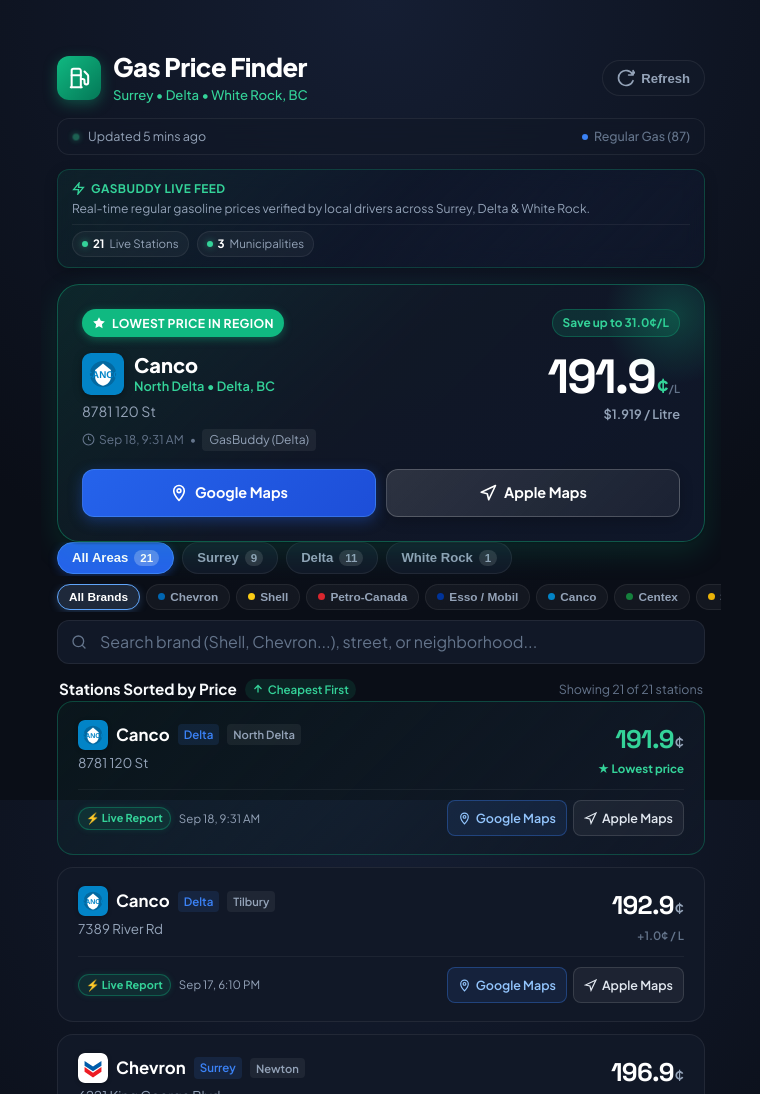
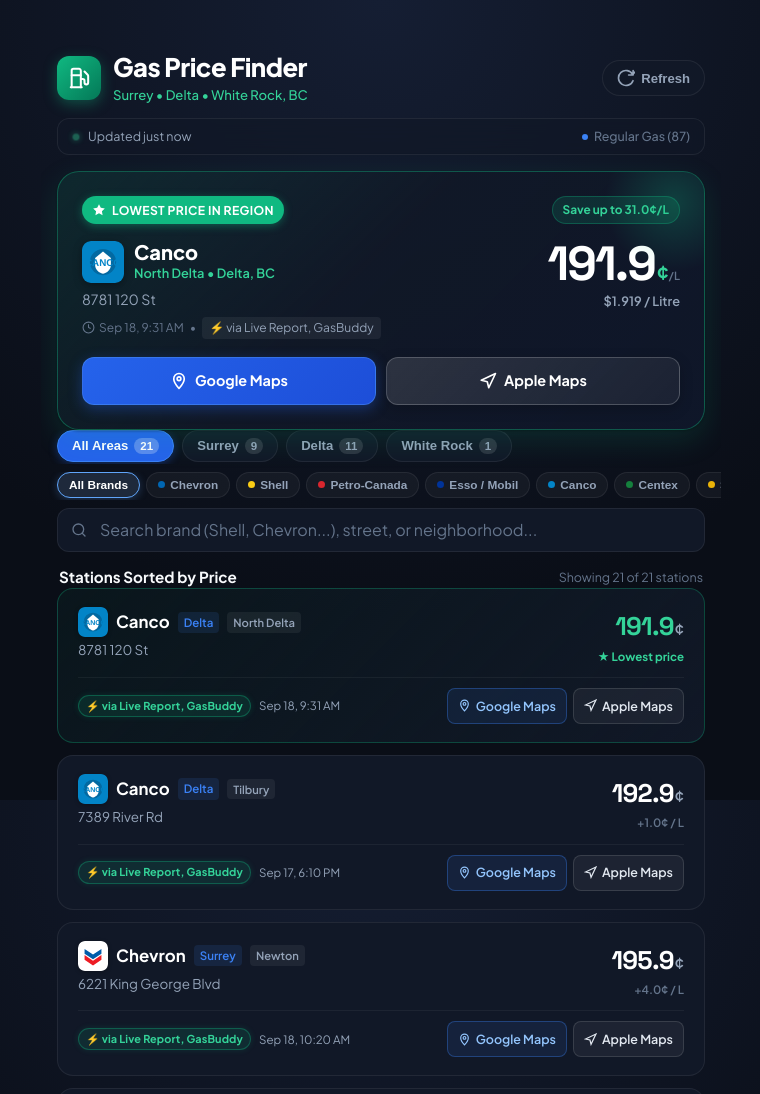
Before and after one commit to skyvas/gas-price-surrey, a plain HTML site: page index.html in a window 1280 px wide. Shown: the top 1094 px of the page, without its empty margins (259-1019 px from the left). Drawn offline with Linux system fonts and the light colour scheme.

Commit message:
Fix UI: Remove top banner & Cheapest First pill, label sources as via Live Report, GasBuddy
- Remove the top status banner card (live feed strip) for a clean, minimal header
- Remove the non-functional 'Cheapest First' sort pill
- Update source label across all station cards and hero card to 'via Live Report, GasBuddy'
- Add cache-busting headers and query parameters to ensure fresh data on every page load

```diff
--- a/data/gas_prices.json
+++ b/data/gas_prices.json
@@ -1,8 +1,8 @@
 {
   "metadata": {
     "title": "Surrey, Delta & White Rock Gas Prices",
-    "last_updated_utc": "2026-09-18T17:15:24.779470+00:00",
-    "last_updated_formatted": "September 18, 2026 at 05:15 PM UTC",
+    "last_updated_utc": "2026-09-18T17:21:26.983145+00:00",
+    "last_updated_formatted": "September 18, 2026 at 05:21 PM UTC",
     "target_region": "Surrey, Delta, White Rock, British Columbia",
     "fuel_type_default": "regular",
     "supported_fuel_types": [
@@ -75,7 +75,9 @@
       "country": "Canada",
       "last_updated": "Sep 18, 9:31 AM",
       "is_live": true,
-      "source": "GasBuddy (Delta)",
+      "source": "via Live Report, GasBuddy",
+      "source_name": "via Live Report, GasBuddy",
+      "feed_origin": "GasBuddy (Delta)",
       "source_url": "https://www.gvrd.com/gas-prices/delta.html",
       "latitude": 49.1545,
       "longitude": -122.8904,
@@ -106,7 +108,9 @@
       "country": "Canada",
       "last_updated": "Sep 17, 6:10 PM",
       "is_live": true,
-      "source": "GasBuddy (Delta)",
+      "source": "via Live Report, GasBuddy",
+      "source_name": "via Live Report, GasBuddy",
+      "feed_origin": "GasBuddy (Delta)",
       "source_url": "https://www.gvrd.com/gas-prices/delta.html",
       "latitude": 49.1409,
       "longitude": -123.0138,
@@ -127,17 +131,19 @@
       "brand_rewards": "Journie Rewards (Save up to 7¢/L)",
       "brand_color": "#00205b",
       "neighborhood": "Newton",
-      "price": 196.9,
-      "price_formatted": "196.9¢",
-      "price_per_litre": "$1.969",
+      "price": 195.9,
+      "price_formatted": "195.9¢",
+      "price_per_litre": "$1.959",
       "fuel_type": "regular",
       "address": "6221 King George Blvd",
       "city": "Surrey",
       "province": "BC",
       "country": "Canada",
-      "last_updated": "Sep 18, 9:53 AM",
+      "last_updated": "Sep 18, 10:20 AM",
       "is_live": true,
-      "source": "GasBuddy (Surrey)",
+      "source": "via Live Report, GasBuddy",
+      "source_name": "via Live Report, GasBuddy",
+      "feed_origin": "GasBuddy (Surrey)",
       "source_url": "https://www.gvrd.com/gas-prices/surrey.html",
       "latitude": 49.1158,
       "longitude": -122.8445,
@@ -168,7 +174,9 @@
       "country": "Canada",
       "last_updated": "Sep 18, 9:53 AM",
       "is_live": true,
-      "source": "GasBuddy (Surrey)",
+      "source": "via Live Report, GasBuddy",
+      "source_name": "via Live Report, GasBuddy",
+      "feed_origin": "GasBuddy (Surrey)",
       "source_url": "https://www.gvrd.com/gas-prices/surrey.html",
       "latitude": 49.1152,
       "longitude": -122.8448,
@@ -199,7 +207,9 @@
       "country": "Canada",
       "last_updated": "Sep 17, 8:06 PM",
       "is_live": true,
-      "source": "GasBuddy (Surrey)",
+      "source": "via Live Report, GasBuddy",
+      "source_name": "via Live Report, GasBuddy",
+      "feed_origin": "GasBuddy (Surrey)",
       "source_url": "https://www.gvrd.com/gas-prices/surrey.html",
       "latitude": 49.1985,
       "longitude": -122.779,
@@ -230,7 +240,9 @@
       "country": "Canada",
       "last_updated": "Sep 18, 9:56 AM",
       "is_live": true,
-      "source": "GasBuddy (Delta)",
+      "source": "via Live Report, GasBuddy",
+      "source_name": "via Live Report, GasBuddy",
+      "feed_origin": "GasBuddy (Delta)",
       "source_url": "https://www.gvrd.com/gas-prices/delta.html",
       "latitude": 49.133,
       "longitude": -122.8906,
@@ -261,7 +273,9 @@
       "country": "Canada",
       "last_updated": "Sep 18, 8:38 AM",
       "is_live": true,
-      "source": "GasBuddy (Delta)",
+      "source": "via Live Report, GasBuddy",
+      "source_name": "via Live Report, GasBuddy",
+      "feed_origin": "GasBuddy (Delta)",
       "source_url": "https://www.gvrd.com/gas-prices/delta.html",
       "latitude": 49.1664,
       "longitude": -122.8908,
@@ -292,7 +306,9 @@
       "country": "Canada",
       "last_updated": "Sep 18, 7:32 AM",
       "is_live": true,
-      "source": "GasBuddy (Surrey)",
+      "source": "via Live Report, GasBuddy",
+      "source_name": "via Live Report, GasBuddy",
+      "feed_origin": "GasBuddy (Surrey)",
       "source_url": "https://www.gvrd.com/gas-prices/surrey.html",
       "latitude": 49.2037,
       "longitude": -122.8364,
@@ -323,7 +339,9 @@
       "country": "Canada",
       "last_updated": "Sep 18, 9:31 AM",
       "is_live": true,
-      "source": "GasBuddy (Surrey)",
+      "source": "via Live Report, GasBuddy",
+      "source_name": "via Live Report, GasBuddy",
+      "feed_origin": "GasBuddy (Surrey)",
       "source_url": "https://www.gvrd.com/gas-prices/surrey.html",
       "latitude": 49.0677,
       "longitude": -122.8251,
@@ -354,7 +372,9 @@
       "country": "Canada",
       "last_updated": "Sep 18, 8:42 AM",
       "is_live": true,
-      "source": "GasBuddy (Surrey)",
+      "source": "via Live Report, GasBuddy",
+      "source_name": "via Live Report, GasBuddy",
+      "feed_origin": "GasBuddy (Surrey)",
       "source_url": "https://www.gvrd.com/gas-prices/surrey.html",
       "latitude": 49.1453,
       "longitude": -122.8901,
@@ -385,7 +405,9 @@
       "country": "Canada",
       "last_updated": "Sep 18, 7:48 AM",
       "is_live": true,
-      "source": "GasBuddy (Surrey)",
+      "source": "via Live Report, GasBuddy",
+      "source_name": "via Live Report, GasBuddy",
+      "feed_origin": "GasBuddy (Surrey)",
       "source_url": "https://www.gvrd.com/gas-prices/surrey.html",
       "latitude": 49.1979,
       "longitude": -122.8647,
@@ -416,7 +438,9 @@
       "country": "Canada",
       "last_updated": "Sep 18, 7:22 AM",
       "is_live": true,
-      "source": "GasBuddy (Surrey)",
+      "source": "via Live Report, GasBuddy",
+      "source_name": "via Live Report, GasBuddy",
+      "feed_origin": "GasBuddy (Surrey)",
       "source_url": "https://www.gvrd.com/gas-prices/surrey.html",
       "latitude": 49.1342,
       "longitude": -122.8684,
@@ -447,7 +471,9 @@
       "country": "Canada",
       "last_updated": "Sep 18, 9:04 AM",
       "is_live": true,
-      "source": "GasBuddy (Delta)",
+      "source": "via Live Report, GasBuddy",
+      "source_name": "via Live Report, GasBuddy",
+      "feed_origin": "GasBuddy (Delta)",
       "source_url": "https://www.gvrd.com/gas-prices/delta.html",
       "latitude": 49.1545,
       "longitude": -122.8904,
@@ -478,7 +504,9 @@
       "country": "Canada",
       "last_updated": "Sep 18, 6:21 AM",
       "is_live": true,
-      "source": "GasBuddy (Delta)",
+      "source": "via Live Report, GasBuddy",
+      "source_name": "via Live Report, GasBuddy",
+      "feed_origin": "GasBuddy (Delta)",
       "source_url": "https://www.gvrd.com/gas-prices/delta.html",
       "latitude": 49.1572,
       "longitude": -122.9394,
@@ -492,34 +520,36 @@
       }
     },
     {
-      "id": "surrey_8024120st",
-      "station_name": "Petro-Canada",
-      "brand": "Petro-Canada",
-      "brand_official_url": "https://www.petro-canada.ca",
-      "brand_rewards": "Petro-Points & RBC Card Link (Save 3¢/L)",
-      "brand_color": "#e31837",
-      "neighborhood": "Newton",
+      "id": "surrey_18398fraserhwy",
+      "station_name": "Canco",
+      "brand": "Canco",
+      "brand_official_url": "https://cancopetroleum.ca",
+      "brand_rewards": "Canco Cash Rewards & Everyday Low Price",
+      "brand_color": "#f37021",
+      "neighborhood": "Cloverdale",
       "price": 200.9,
       "price_formatted": "200.9¢",
       "price_per_litre": "$2.009",
       "fuel_type": "regular",
-      "address": "8024 120 St",
+      "address": "18398 Fraser Hwy",
       "city": "Surrey",
       "province": "BC",
       "country": "Canada",
-      "last_updated": "Sep 18, 9:04 AM",
+      "last_updated": "Sep 18, 10:09 AM",
       "is_live": true,
-      "source": "GasBuddy (Surrey)",
+      "source": "via Live Report, GasBuddy",
+      "source_name": "via Live Report, GasBuddy",
+      "feed_origin": "GasBuddy (Surrey)",
       "source_url": "https://www.gvrd.com/gas-prices/surrey.html",
-      "latitude": 49.1485,
-      "longitude": -122.89,
+      "latitude": 49.1044,
+      "longitude": -122.8011,
       "map_urls": {
-        "google_maps": "https://www.google.com/maps/dir/?api=1&destination=Petro-Canada%2C%208024%20120%20St%2C%20Surrey%2C%20BC",
-        "google_maps_search": "https://www.google.com/maps/search/?api=1&query=Petro-Canada%2C%208024%20120%20St%2C%20Surrey%2C%20BC",
-        "apple_maps": "https://maps.apple.com/?daddr=Petro-Canada%2C%208024%20120%20St%2C%20Surrey%2C%20BC&dirflg=d",
-        "apple_maps_search": "https://maps.apple.com/?q=Petro-Canada%2C%208024%20120%20St%2C%20Surrey%2C%20BC",
-        "android_geo": "geo:0,0?q=Petro-Canada%2C%208024%20120%20St%2C%20Surrey%2C%20BC",
-        "ios_maps_scheme": "maps://?daddr=Petro-Canada%2C%208024%20120%20St%2C%20Surrey%2C%20BC&dirflg=d"
+        "google_maps": "https://www.google.com/maps/dir/?api=1&destination=Canco%2C%2018398%20Fraser%20Hwy%2C%20Surrey%2C%20BC",
+        "google_maps_search": "https://www.google.com/maps/search/?api=1&query=Canco%2C%2018398%20Fraser%20Hwy%2C%20Surrey%2C%20BC",
+        "apple_maps": "https://maps.apple.com/?daddr=Canco%2C%2018398%20Fraser%20Hwy%2C%20Surrey%2C%20BC&dirflg=d",
+        "apple_maps_search": "https://maps.apple.com/?q=Canco%2C%2018398%20Fraser%20Hwy%2C%20Surrey%2C%20BC",
+        "android_geo": "geo:0,0?q=Canco%2C%2018398%20Fraser%20Hwy%2C%20Surrey%2C%20BC",
+        "ios_maps_scheme": "maps://?daddr=Canco%2C%2018398%20Fraser%20Hwy%2C%20Surrey%2C%20BC&dirflg=d"
       }
     },
     {
@@ -540,7 +570,9 @@
       "country": "Canada",
       "last_updated": "Sep 18, 8:48 AM",
       "is_live": true,
-      "source": "GasBuddy (Delta)",
+      "source": "via Live Report, GasBuddy",
+      "source_name": "via Live Report, GasBuddy",
+      "feed_origin": "GasBuddy (Delta)",
       "source_url": "https://www.gvrd.com/gas-prices/delta.html",
       "latitude": 49.1191,
       "longitude": -122.8908,
@@ -571,7 +603,9 @@
       "country": "Canada",
       "last_updated": "Sep 18, 8:42 AM",
       "is_live": true,
-      "source": "GasBuddy (Delta)",
+      "source": "via Live Report, GasBuddy",
+      "source_name": "via Live Report, GasBuddy",
+      "feed_origin": "GasBuddy (Delta)",
       "source_url": "https://www.gvrd.com/gas-prices/delta.html",
       "latitude": 49.1545,
       "longitude": -122.8904,
@@ -602,7 +636,9 @@
       "country": "Canada",
       "last_updated": "Sep 17, 4:47 PM",
       "is_live": true,
-      "source": "GasBuddy (White Rock)",
+      "source": "via Live Report, GasBuddy",
+      "source_name": "via Live Report, GasBuddy",
+      "feed_origin": "GasBuddy (White Rock)",
       "source_url": "https://www.gvrd.com/gas-prices/white-rock.html",
       "latitude": 49.0309,
       "longitude": -122.8348,
@@ -633,7 +669,9 @@
       "country": "Canada",
       "last_updated": "Sep 18, 7:16 AM",
       "is_live": true,
-      "source": "GasBuddy (Tsawwassen)",
+      "source": "via Live Report, GasBuddy",
+      "source_name": "via Live Report, GasBuddy",
+      "feed_origin": "GasBuddy (Tsawwassen)",
       "source_url": "https://www.gvrd.com/gas-prices/tsawwassen.html",
       "latitude": 49.0315,
       "longitude": -123.0692,
@@ -664,7 +702,9 @@
       "country": "Canada",
       "last_updated": "Sep 18, 5:21 AM",
       "is_live": true,
-      "source": "GasBuddy (Tsawwassen)",
+      "source": "via Live Report, GasBuddy",
+      "source_name": "via Live Report, GasBuddy",
+      "feed_origin": "GasBuddy (Tsawwassen)",
       "source_url": "https://www.gvrd.com/gas-prices/tsawwassen.html",
       "latitude": 49.0249,
       "longitude": -123.0682,
@@ -695,7 +735,9 @@
       "country": "Canada",
       "last_updated": "Sep 17, 6:03 PM",
       "is_live": true,
-      "source": "GasBuddy (Tsawwassen)",
+      "source": "via Live Report, GasBuddy",
+      "source_name": "via Live Report, GasBuddy",
+      "feed_origin": "GasBuddy (Tsawwassen)",
       "source_url": "https://www.gvrd.com/gas-prices/tsawwassen.html",
       "latitude": 49.0392,
       "longitude": -123.0894,
--- a/index.html
+++ b/index.html
@@ -26,7 +26,11 @@
   <link rel="preconnect" href="https://fonts.gstatic.com" crossorigin>
   <link href="https://fonts.googleapis.com/css2?family=Plus+Jakarta+Sans:wght@400;500;600;700;800&family=Space+Grotesk:wght@500;700&display=swap" rel="stylesheet">
 
-  <link rel="stylesheet" href="css/styles.css">
+  <meta http-equiv="Cache-Control" content="no-cache, no-store, must-revalidate">
+  <meta http-equiv="Pragma" content="no-cache">
+  <meta http-equiv="Expires" content="0">
+
+  <link rel="stylesheet" href="css/styles.css?v=2.5">
 </head>
 <body>
   <div class="app-container">
@@ -69,23 +73,6 @@
           <span>Regular Gas (87)</span>
         </div>
       </div>
-
-      <!-- GasBuddy Live Feed Banner -->
-      <div class="live-feed-strip" id="liveFeedStrip">
-        <div class="live-strip-content">
-          <div class="live-badge-label">
-            <svg width="13" height="13" viewBox="0 0 24 24" fill="none" stroke="currentColor" stroke-width="2.5"><polygon points="13 2 3 14 12 14 11 22 21 10 12 10 13 2"></polygon></svg>
-            <span>GasBuddy Live Feed</span>
-          </div>
-          <p class="live-feed-text">
-            Real-time regular gasoline prices verified by local drivers across Surrey, Delta & White Rock.
-          </p>
-        </div>
-        <div class="live-stats-row">
-          <span class="live-stat-chip"><span class="chip-dot"></span><strong id="statLiveCount">0</strong> Live Stations</span>
-          <span class="live-stat-chip stat-cities"><span class="chip-dot"></span><strong>3</strong> Municipalities</span>
-        </div>
-      </div>
     </header>
 
     <!-- Main Content -->
@@ -119,7 +106,7 @@
                   <span id="heroReportedText">Checking reports...</span>
                 </span>
                 <span class="meta-separator">•</span>
-                <span id="heroSource" class="meta-item source-tag">GasBuddy via GVRD</span>
+                <span id="heroSource" class="meta-item source-tag">via Live Report, GasBuddy</span>
               </div>
             </div>
 
@@ -207,12 +194,6 @@
         <div class="list-header">
           <div class="list-title-group">
             <h2 class="list-heading" id="stationListHeading">Stations Sorted by Price</h2>
-            <span class="sort-badge">
-              <svg width="12" height="12" viewBox="0 0 24 24" fill="none" stroke="currentColor" stroke-width="2.5">
-                <path d="M12 19V5M5 12l7-7 7 7"></path>
-              </svg>
-              Cheapest First
-            </span>
           </div>
           <span class="showing-count" id="showingCountText">Loading stations...</span>
         </div>
@@ -339,6 +320,6 @@
     </footer>
   </div>
 
-  <script src="js/app.js"></script>
+  <script src="js/app.js?v=2.5"></script>
 </body>
 </html>
--- a/js/app.js
+++ b/js/app.js
@@ -221,8 +221,10 @@
     }
 
     try {
-      const cacheBuster = showSpin ? `?t=${Date.now()}` : '';
-      const response = await fetch(`data/gas_prices.json${cacheBuster}`);
+      const cacheBuster = `?t=${Date.now()}`;
+      const response = await fetch(`data/gas_prices.json${cacheBuster}`, {
+        cache: 'no-store'
+      });
       if (!response.ok) {
         throw new Error(`Failed to load data (${response.status})`);
       }
@@ -409,7 +411,7 @@
     heroStationCity.textContent = `${topStation.neighborhood ? topStation.neighborhood + ' • ' : ''}${topStation.city}, BC`;
     heroStationAddress.textContent = topStation.address;
     heroReportedText.textContent = topStation.last_updated || 'Recent';
-    heroSource.textContent = topStation.source || 'GasBuddy Live';
+    heroSource.textContent = '⚡ via Live Report, GasBuddy';
 
     // Price
     heroPrice.textContent = topStation.price.toFixed(1);
@@ -445,7 +447,7 @@
       const googleMapUrl = getGoogleMapsUrl(station);
       const appleMapUrl = getAppleMapsUrl(station);
 
-      const liveBadgeHtml = `<span class="live-badge" title="Live driver report via GasBuddy">⚡ Live Report</span>`;
+      const liveBadgeHtml = `<span class="live-badge" title="Reported live via GasBuddy">⚡ via Live Report, GasBuddy</span>`;
 
       const card = document.createElement('article');
       card.className = `station-card ${isCheapest ? 'is-top-pick' : ''}`;
```
Also changed, not shown: 1 other file.
